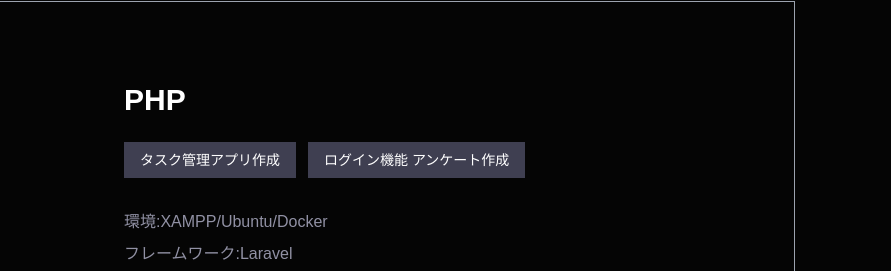
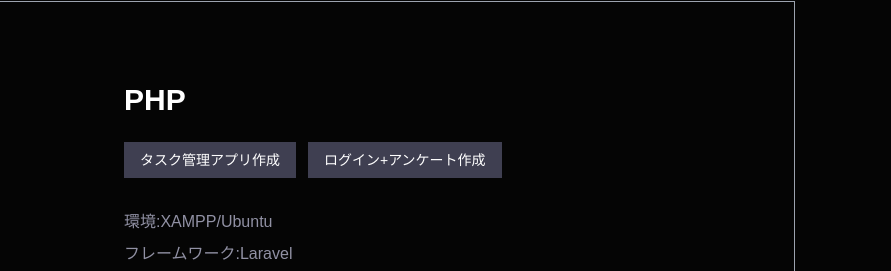
Before and after one commit to kawano12145/kawano, a website: page index.html in a window 1280 px wide. Shown: the part 2035-2306 px from the top of the page, 389-1280 px from the left. Drawn offline with Linux system fonts and the light colour scheme.

Commit message:
Update index.html

```diff
--- a/index.html
+++ b/index.html
@@ -244,10 +244,10 @@
                 class="flex flex-wrap w-full justify-center gap-3 lg:w-auto lg:justify-start mt-6 mb-8"
               >
                 <div class="badge">タスク管理アプリ作成</div>
-                <div class="badge">ログイン機能 アンケート作成</div>
+                <div class="badge">ログイン+アンケート作成</div>
               </div>
               <div class="text-secondary space-y-2 text-left">
-                <p>環境:XAMPP/Ubuntu/Docker</p>
+                <p>環境:XAMPP/Ubuntu</p>
                 <p>フレームワーク:Laravel</p>
                 <p>DB:MySQL</p>
               </div>
```
